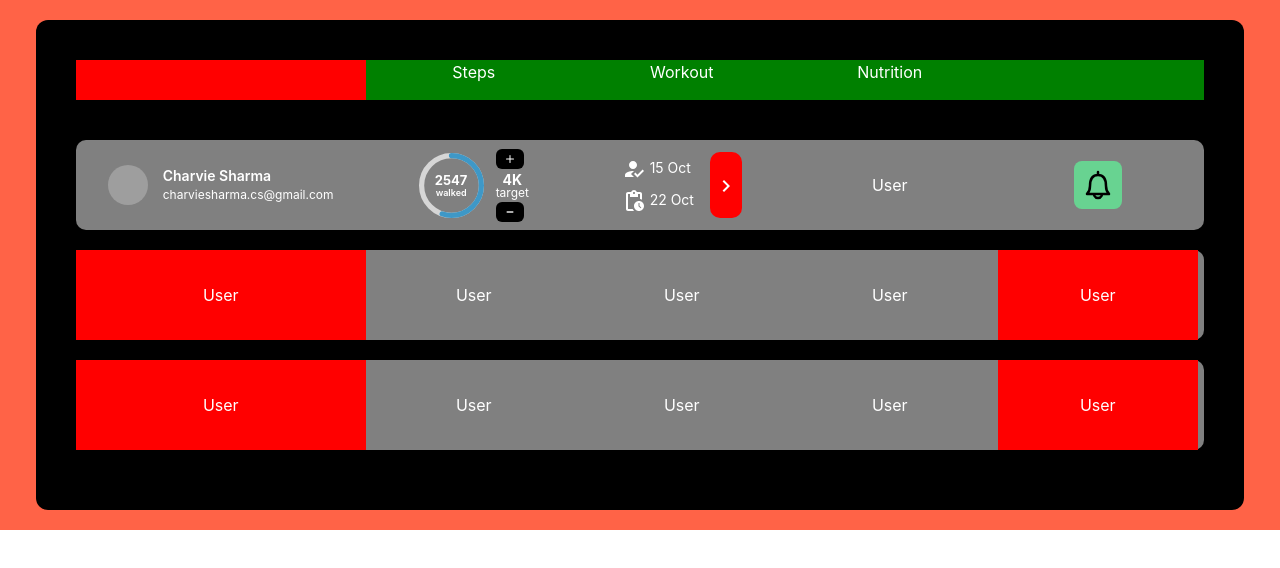
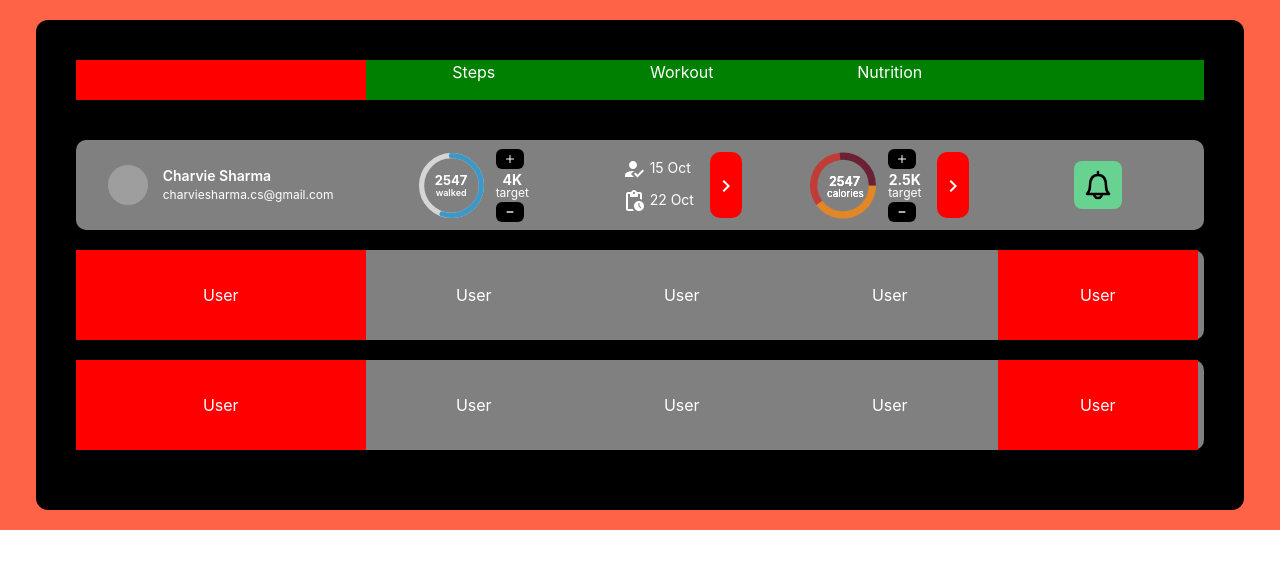
Before and after one commit to amit-2000/Trainer-Dashboard, a React (Create React App) app: page / in a window 1280 px wide. Shown: the top 568 px of the page. Built offline with nearby package versions, Linux system fonts and the light colour scheme; grey boxes are pictures that could not be loaded.

Commit message:
Done static design

```diff
--- a/package.json
+++ b/package.json
@@ -8,7 +8,9 @@
     "@testing-library/user-event": "^13.5.0",
     "react": "^18.2.0",
     "react-dom": "^18.2.0",
+    "react-minimal-pie-chart": "^8.3.0",
     "react-scripts": "5.0.1",
+    "react-tooltip": "^4.2.21",
     "web-vitals": "^2.1.4"
   },
   "scripts": {
@@ -34,5 +36,9 @@
       "last 1 firefox version",
       "last 1 safari version"
     ]
+  },
+  "devDependencies": {
+    "@typescript-eslint/parser": "^5.30.7",
+    "typescript": "^4.7.4"
   }
 }
--- a/src/Component/Dashboard.jsx
+++ b/src/Component/Dashboard.jsx
@@ -5,7 +5,11 @@ import User from "./User";
 import Steps from "./Steps";
 import Workout from "./Workout";
 import BellIcon from "./BellIcon";
+import Nutrition from "./Nutrition";
+// import ToolTip from "./Tooltip.tsx";
+import { data } from "./user_data";
 function Dashboard() {
+  console.log(data);
   //   const isLargerThan800 = useMediaQuery("(min-width: 1200px)");
   //   console.log(isLargerThan800);
   return (
@@ -39,7 +43,7 @@ function Dashboard() {
               mb="5"
               //   spacing="24px"
             >
-              <Box w="290px" h="90px" >
+              <Box w="290px" h="90px">
                 <Center h="90px">
                   <User />
                 </Center>
@@ -55,9 +59,11 @@ function Dashboard() {
                 </Center>
               </Box>
               <Box w="200px" h="90px">
-                <Center h="90px">User</Center>
+                <Center h="90px">
+                  <Nutrition />
+                </Center>
               </Box>
-              <Box w="200px" h="90px" >
+              <Box w="200px" h="90px">
                 <Center h="90px">
                   <BellIcon />
                 </Center>
--- a/src/Component/Nutrition.jsx
+++ b/src/Component/Nutrition.jsx
@@ -0,0 +1,143 @@
+import React, { Component } from "react";
+import ReactTooltip from "react-tooltip";
+import { Text, Box } from "@chakra-ui/react";
+import { PieChart } from "react-minimal-pie-chart";
+import { Center, HStack, Stack, Flex, Image, VStack } from "@chakra-ui/react";
+import { CircularProgressbarWithChildren } from "react-circular-progressbar";
+import { MinusIcon, AddIcon } from "@chakra-ui/icons";
+import { ChevronRightIcon } from "@chakra-ui/icons";
+
+const Comp = () => {
+  return <Text>55</Text>;
+};
+
+export default class Nutrition extends Component {
+  constructor(props) {
+    super(props);
+    this.state = {
+      place: "bottom",
+      type: "dark",
+      effect: "float",
+      condition: false,
+    };
+  }
+
+  render() {
+    const { place, type, effect } = this.state;
+    return (
+      <Box>
+        <Flex>
+          <Box
+            data-for="main"
+            data-html={true}
+            data-tip="<div style='disply:flex'>
+          <p >Hello world</p> <p></p>Hello world</div>"
+            // bg={"black"}
+            w="66px"
+          >
+            <PieChart
+              data-iscapture="true"
+              lineWidth={22}
+              radius={50}
+              data={[
+                { value: 30, color: "#E38627" },
+                { value: 25, color: "#C13C37" },
+                { value: 20, color: "#6A2135" },
+              ]}
+              // Add font later.
+              label={({ x, y, dx, dy, dataEntry }) => (
+                <svg fill="white">
+                  <text x={x} y={y} dx={dx} dy={dy}>
+                    <tspan x={"1.8rem"} font-size={"19px"} font-weight={600}>
+                      2547
+                    </tspan>
+                    <tspan
+                      x={"1.6rem"}
+                      y={"4.2rem"}
+                      font-size={"15px"}
+                      font-weight={400}
+                    >
+                      calories
+                    </tspan>
+                  </text>
+                </svg>
+              )}
+              // labelStyle={{
+              //   // fontSize: "25px",
+              //   // fontFamily: "sans-serif",
+              //   fill: "#E38627",
+              // }}
+              labelPosition={0}
+            />
+          </Box>
+
+          <ReactTooltip
+            id="main"
+            place={place}
+            type={type}
+            effect={effect}
+            multiline={true}
+          />
+          <Box>
+            <Flex flexDirection={"row"} ml={3}>
+              <Box>
+                <Box bg={"black"} w={7} borderRadius="6px">
+                  <Center h={5}>
+                    <AddIcon boxSize={2} />
+                  </Center>
+                </Box>
+
+                <Text fontSize={"sm"} fontWeight={700}>
+                  2.5K
+                </Text>
+                <Text fontSize={"xs"} mt="-6px">
+                  target
+                </Text>
+                <Box bg={"black"} w={7} borderRadius="6px">
+                  <Center h={5}>
+                    <MinusIcon boxSize={2} />
+                  </Center>
+                </Box>
+              </Box>
+
+              <Center>
+                <Box ml={4} w={8} bg="red" pt={5} pb={5} borderRadius="10px">
+                  <ChevronRightIcon boxSize={6} />
+                </Box>
+              </Center>
+            </Flex>
+          </Box>
+        </Flex>
+      </Box>
+    );
+  }
+}
+
+{
+  /* <Box
+          data-for="main"
+          data-html={true}
+          data-tip="<div style='disply:flex'>
+          <p>Hello world</p> <p></p>Hello world</div>"
+          // bg={"black"}
+          w="60px"
+        >
+          <PieChart
+            data-iscapture="true"
+            lineWidth={25}
+            radius={50}
+            data={[
+              { value: 30, color: "#E38627" },
+              { value: 25, color: "#C13C37" },
+              { value: 20, color: "#6A2135" },
+            ]}
+          />
+        </Box>
+
+        <ReactTooltip
+          id="main"
+          place={place}
+          type={type}
+          effect={effect}
+          multiline={true}  // /> */
+}
--- /dev/null
+++ b/src/Component/Tooltip.tsx
@@ -0,0 +1,43 @@
+import React, { useState, ComponentProps } from "react";
+import ReactTooltip from "react-tooltip";
+import { PieChart } from "react-minimal-pie-chart";
+
+type Props = {
+  data: ComponentProps<typeof PieChart>["data"];
+};
+
+function makeTooltipContent(entry: Props["data"][0]) {
+  return `Sector ${entry.tooltip} has value ${entry.value}`;
+}
+
+function ToolTip(props: Props) {
+  const [hovered, setHovered] = useState<number | null>(null);
+  const data = props.data.map(({ title, ...entry }) => {
+    return {
+      ...entry,
+      tooltip: title,
+    };
+  });
+
+  return (
+    <div data-tip="" data-for="chart">
+      <PieChart
+        data={data}
+        onMouseOver={(_, index) => {
+          setHovered(index);
+        }}
+        onMouseOut={() => {
+          setHovered(null);
+        }}
+      />
+      <ReactTooltip
+        id="chart"
+        getContent={() =>
+          typeof hovered === "number" ? makeTooltipContent(data[hovered]) : null
+        }
+      />
+    </div>
+  );
+}
+
+export default ToolTip;
--- a/src/Component/User.jsx
+++ b/src/Component/User.jsx
@@ -7,19 +7,20 @@ import {
   Text,
   Flex,
   Image,
-  VStack,
 } from "@chakra-ui/react";
 function User() {
   return (
+    <Box>
+      <Flex >
+        <Center>
           <Box >
-      <Flex>
-        <Center>
             <Image
               borderRadius="full"
               boxSize="39.68px"
               src="https://bit.ly/dan-abramov"
               alt="Dan Abramov"
             />
+          </Box>
         </Center>
         <Box textAlign={"left"} alignItems="center" ml="15px">
           <Text fontSize="sm" fontWeight={"600"}>
--- /dev/null
+++ b/src/Component/user_data.js
@@ -0,0 +1,56 @@
+export const data = [
+  {
+    userId: 1,
+    name: "Charvie Sharma",
+    email: "charviesharma.cs@gmail.com",
+    img: "https://bit.ly/dan-abramov",
+    stepsWalked: 2547,
+    stepsTarget: 4000,
+    performedDate: "15 Oct",
+    scheduleDate: "22 Oct",
+    calorieIntake: "2547",
+    calorieTarget: "2500",
+    proteinConsumed: 45,
+    proteinTarget: 70,
+    CarbConsumed: 30,
+    carbTarget: 70,
+    fatConsumed: 50,
+    fatTarget: 70,
+  },
+  {
+    userId: 1,
+    name: "Charvie Sharma",
+    email: "charviesharma.cs@gmail.com",
+    img: "https://bit.ly/dan-abramov",
+    stepsWalked: 2547,
+    stepsTarget: 4000,
+    performedDate: "15 Oct",
+    scheduleDate: "22 Oct",
+    calorieIntake: "2547",
+    calorieTarget: "2500",
+    proteinConsumed: 45,
+    proteinTarget: 70,
+    CarbConsumed: 30,
+    carbTarget: 70,
+    fatConsumed: 50,
+    fatTarget: 70,
+  },
+  {
+    userId: 1,
+    name: "Charvie Sharma",
+    email: "charviesharma.cs@gmail.com",
+    img: "https://bit.ly/dan-abramov",
+    stepsWalked: 2547,
+    stepsTarget: 4000,
+    performedDate: "15 Oct",
+    scheduleDate: "22 Oct",
+    calorieIntake: "2547",
+    calorieTarget: "2500",
+    proteinConsumed: 45,
+    proteinTarget: 70,
+    CarbConsumed: 30,
+    carbTarget: 70,
+    fatConsumed: 50,
+    fatTarget: 70,
+  },
+];
```
Also changed, not shown: 1 other file (tests, documents, lock files or other folders). Lines whose indentation alone changed are shown as unchanged.
